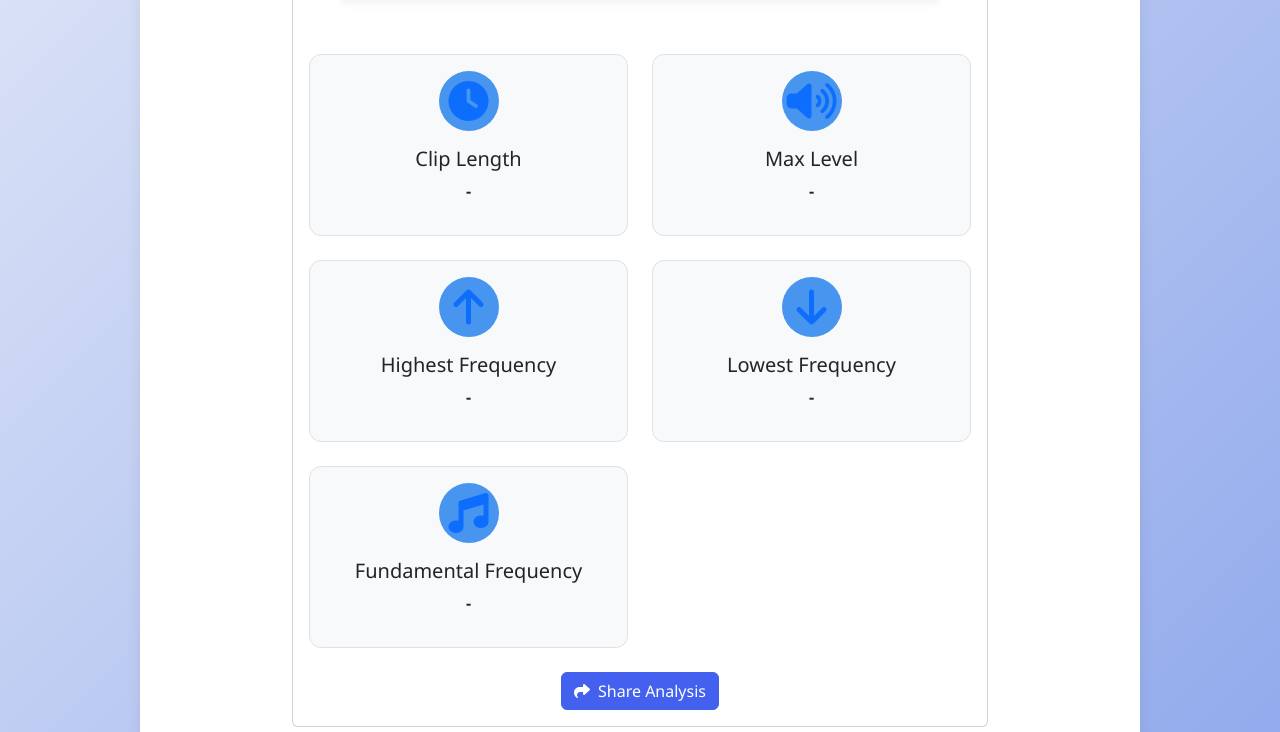
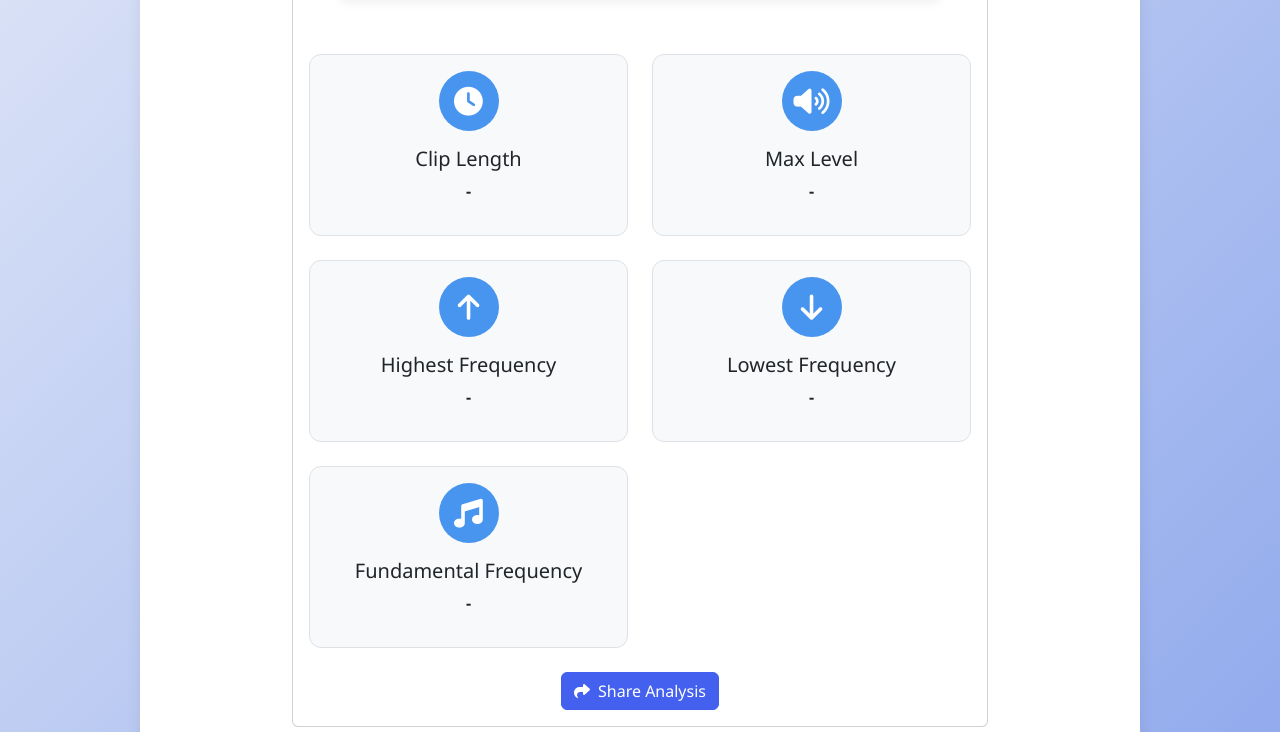
Before and after one commit to qwertytops/AudioAnalyser, a Flask app: template app/templates/shareView.html in a window 1280 px wide. Shown: the part 917-1649 px from the top of the page. Run offline with Flask 3, Linux system fonts and the light colour scheme; the template is opened without the code that fills it, so the values that code supplies are empty; some libraries are stand-ins or nearby versions.

Commit message:
Share page icons are less ugly now in light mode

```diff
--- a/app/static/css/shareView.css
+++ b/app/static/css/shareView.css
@@ -1,6 +1,3 @@
-/* ShareView CSS - updated for consistency with other pages */
-
-/* Base styles imported from introductoryView.css */
 .data-grid {
     display: grid;
     grid-template-columns: repeat(auto-fit, minmax(240px, 1fr));
@@ -23,16 +20,16 @@
 }
 
 .feature-icon {
-    width: 60px;
-    height: 60px;
+    width: 600px;
+    height: 600px;
     background-color: #4361ee;
-    color: white;
+    color: rgb(255, 255, 255) !important;
     border-radius: 50%;
     display: flex;
     align-items: center;
     justify-content: center;
     margin-bottom: 1rem;
-    font-size: 1.5rem;
+    font-size: 1.8rem!important;
     transition: background-color 0.3s ease;
 }
 
```
